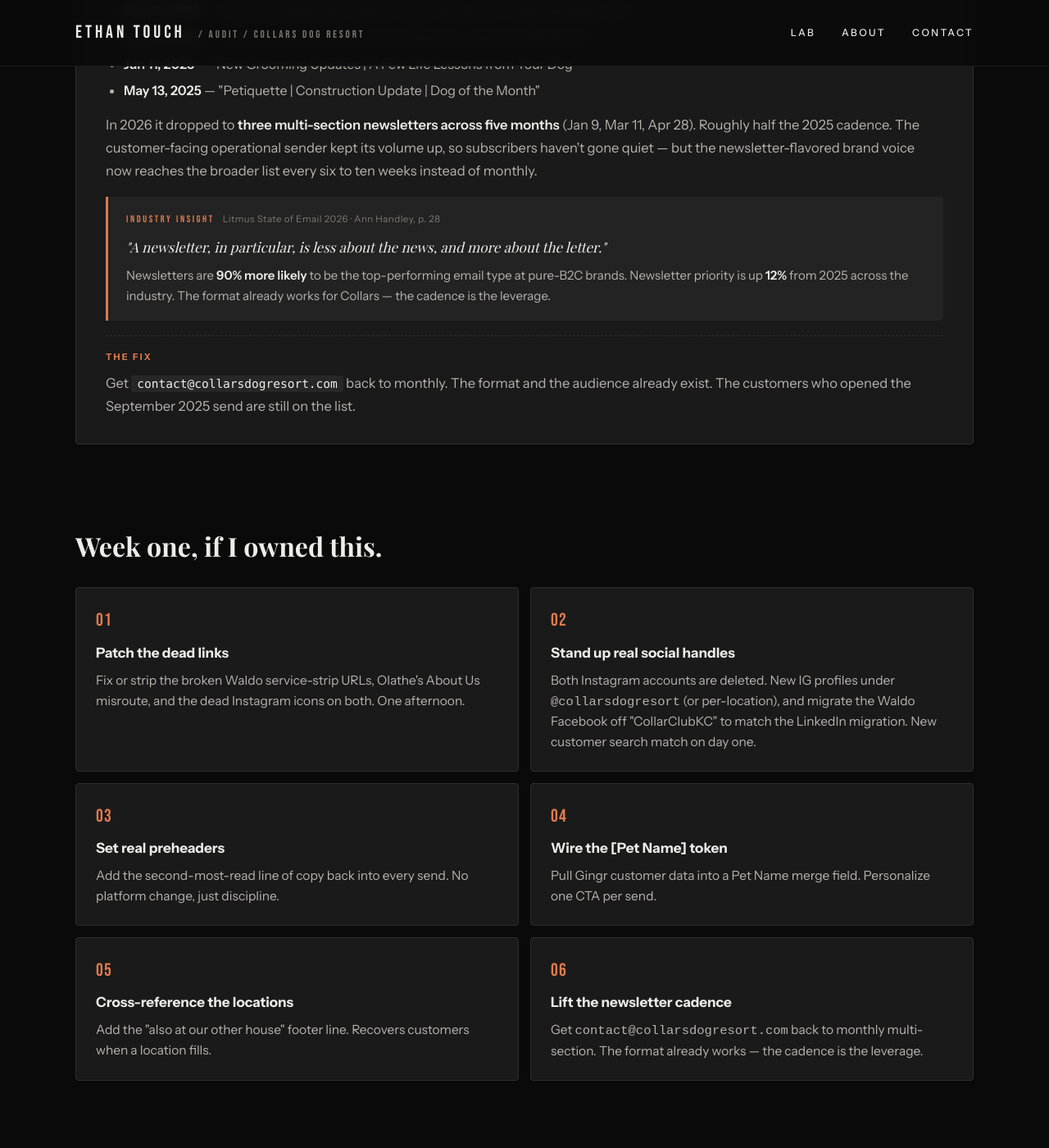
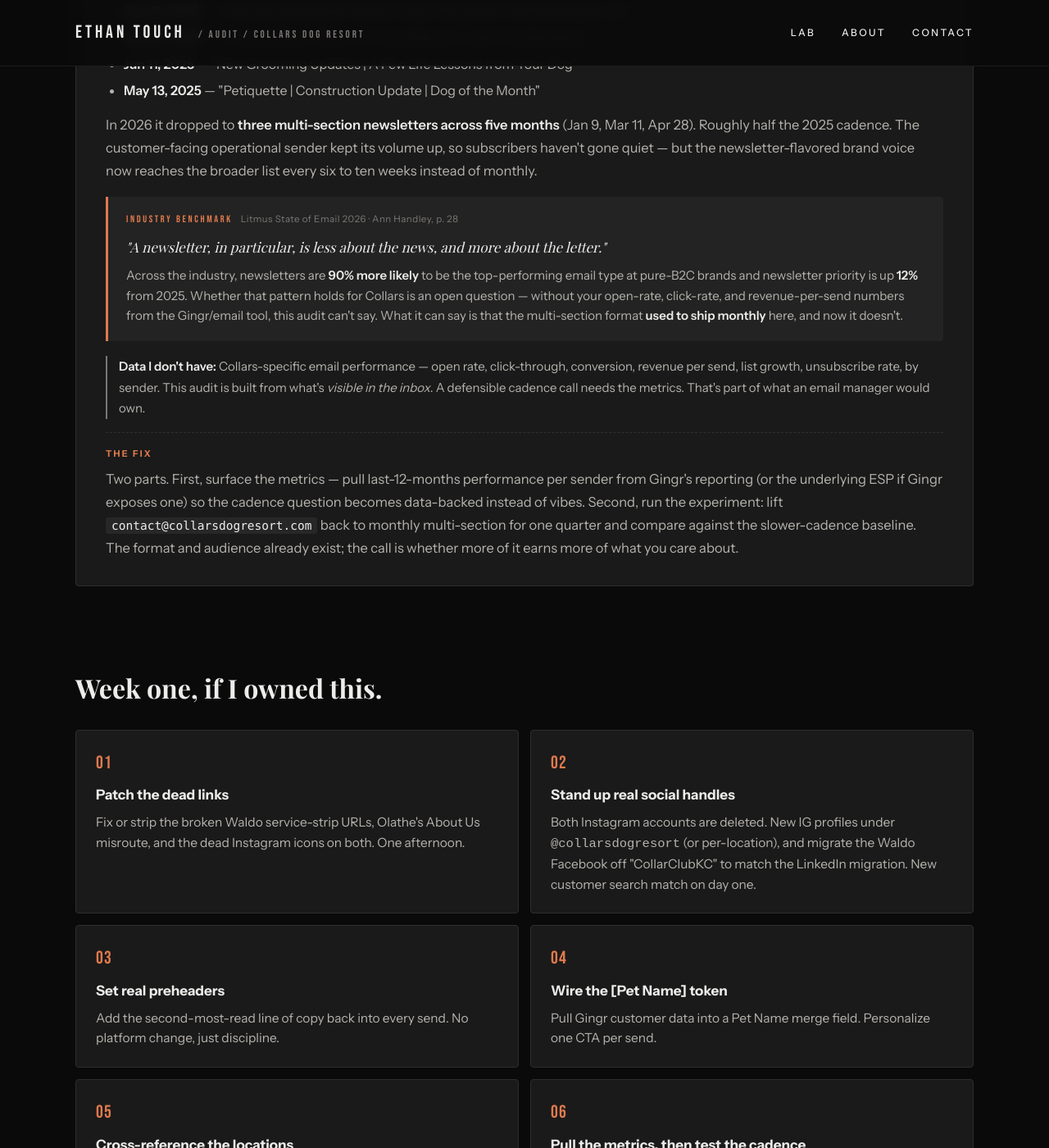
Before and after one commit to woofwallee/ethantouch.com, a Jekyll site: the page lab/emails/collars/audit/index.html, which Jekyll copies as it is, in a window 1280 px wide and 1400 px high, scrolled down 4993 px. Shown: the whole window at 82% size. Built offline with Jekyll 4.4.1, drawn with Linux system fonts in a browser that asks for light colours; some web fonts are replaced; some of the changed text lies outside the part shown.

Commit message:
Acknowledge missing performance data in Finding 07
Without Collars' actual open/click/conversion/revenue data per sender,
"the format works for Collars" was an inference dressed as a fact. The
finding now distinguishes the verifiable from the inferential:
- Verifiable: 2025 monthly cadence vs 2026 every-6-to-10-weeks cadence
- Inferential: whether multi-section newsletters out-perform single-
  topic promos for THIS brand specifically — open question without
  their numbers

Added a "Data I don't have" call-out box that explicitly names the
gap (per-sender open rate, CTR, conversion, revenue per send, list
growth, unsub rate). Frames the missing metrics as part of what an
email manager would own. The fix is now two parts: pull the metrics
first, then test the cadence — not "lift cadence because Litmus says
so." Week One #6 follows the same logic.

Co-Authored-By: Claude Opus 4.7 <noreply@anthropic.com>

```diff
--- a/lab/emails/collars/audit/index.html
+++ b/lab/emails/collars/audit/index.html
@@ -1038,15 +1038,16 @@
     <p>In 2026 it dropped to <strong>three multi-section newsletters across five months</strong> (Jan 9, Mar 11, Apr 28). Roughly half the 2025 cadence. The customer-facing operational sender kept its volume up, so subscribers haven't gone quiet — but the newsletter-flavored brand voice now reaches the broader list every six to ten weeks instead of monthly.</p>
     <div class="litmus-callout">
       <div class="litmus-label">
-        <span class="tag">Industry Insight</span>
+        <span class="tag">Industry Benchmark</span>
         <span class="source">Litmus State of Email 2026 · Ann Handley, p. 28</span>
       </div>
       <blockquote>"A newsletter, in particular, is less about the news, and more about the letter."</blockquote>
-      <p class="application">Newsletters are <strong>90% more likely</strong> to be the top-performing email type at pure-B2C brands. Newsletter priority is up <strong>12%</strong> from 2025 across the industry. The format already works for Collars — the cadence is the leverage.</p>
+      <p class="application">Across the industry, newsletters are <strong>90% more likely</strong> to be the top-performing email type at pure-B2C brands and newsletter priority is up <strong>12%</strong> from 2025. Whether that pattern holds for Collars is an open question — without your open-rate, click-rate, and revenue-per-send numbers from the Gingr/email tool, this audit can't say. What it can say is that the multi-section format <strong>used to ship monthly</strong> here, and now it doesn't.</p>
     </div>
+    <p class="data-gap" style="font-size:15px; color:var(--text-muted); border-left: 2px solid var(--text-dim); padding-left:14px; margin: 8px 0 14px;"><strong style="color:var(--text);">Data I don't have:</strong> Collars-specific email performance — open rate, click-through, conversion, revenue per send, list growth, unsubscribe rate, by sender. This audit is built from what's <em>visible in the inbox</em>. A defensible cadence call needs the metrics. That's part of what an email manager would own.</p>
     <div class="finding-fix">
       <div class="finding-fix-label">The fix</div>
-      <p>Get <code>contact@collarsdogresort.com</code> back to monthly. The format and the audience already exist. The customers who opened the September 2025 send are still on the list.</p>
+      <p>Two parts. First, surface the metrics — pull last-12-months performance per sender from Gingr's reporting (or the underlying ESP if Gingr exposes one) so the cadence question becomes data-backed instead of vibes. Second, run the experiment: lift <code>contact@collarsdogresort.com</code> back to monthly multi-section for one quarter and compare against the slower-cadence baseline. The format and audience already exist; the call is whether more of it earns more of what you care about.</p>
     </div>
   </article>
 </section>
@@ -1082,8 +1083,8 @@
     </div>
     <div class="week-item">
       <div class="num">06</div>
-      <h4>Lift the newsletter cadence</h4>
-      <p>Get <code>contact@collarsdogresort.com</code> back to monthly multi-section. The format already works — the cadence is the leverage.</p>
+      <h4>Pull the metrics, then test the cadence</h4>
+      <p>Surface 12-month per-sender performance from Gingr first. Then run a one-quarter test of monthly <code>contact@collarsdogresort.com</code> sends against the current slower baseline.</p>
     </div>
   </div>
 </section>
```
